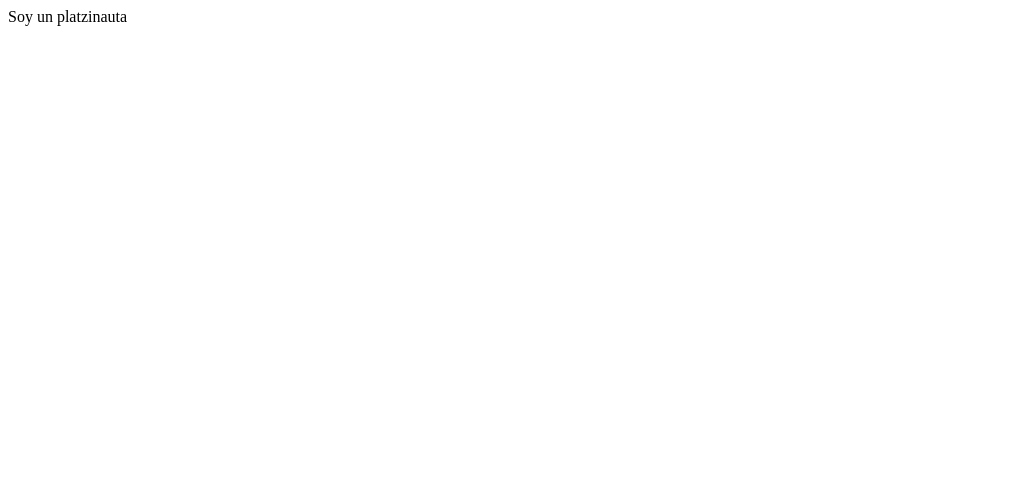
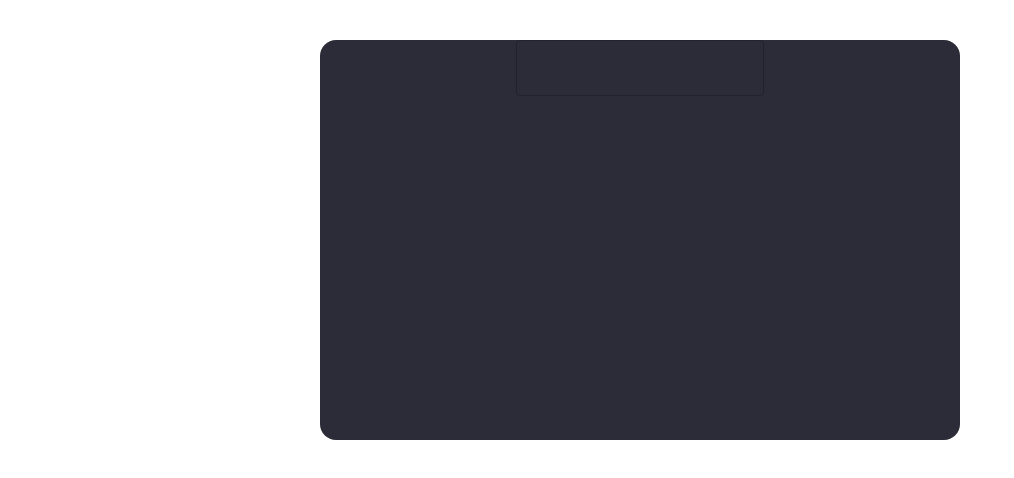
Before and after one commit to luiznaiper/material-ui-practice, a React app: page / in a window 1280 px wide. Shown: the top 478 px of the page, without its empty margins (0-1014 px from the left). Built offline with nearby package versions, Linux system fonts and the light colour scheme.

Commit message:
:construction: Start first component

```diff
--- a/src/App.jsx
+++ b/src/App.jsx
@@ -1,8 +1,22 @@
 import React from "react";
+import { Container } from "@mui/material";
+import Searcher from "./componets";
 
 const App = () => {
   return(
-    <div>Soy un platzinauta</div>
+    <Container sx={{
+      background: '#2C2C38' ,
+      color: '#8c8c8e',
+      width: '80vh',
+      height: '400px',
+      borderRadius: '16px',
+      marginTop: '40px',
+      display: 'flex',
+      flexDirection: 'column',
+      alignItems: 'center'
+    }}>
+        <Searcher/>
+    </Container>
   )
 };
 
--- /dev/null
+++ b/src/componets/index.jsx
@@ -0,0 +1,13 @@
+import React from 'react'
+import {  Stack, TextField, IconButton, } from '@mui/material'
+
+const Searcher = () => {
+  return (
+    <Stack>
+        <TextField></TextField>
+        <IconButton></IconButton>
+    </Stack>
+  )
+}
+
+export default Searcher
```
